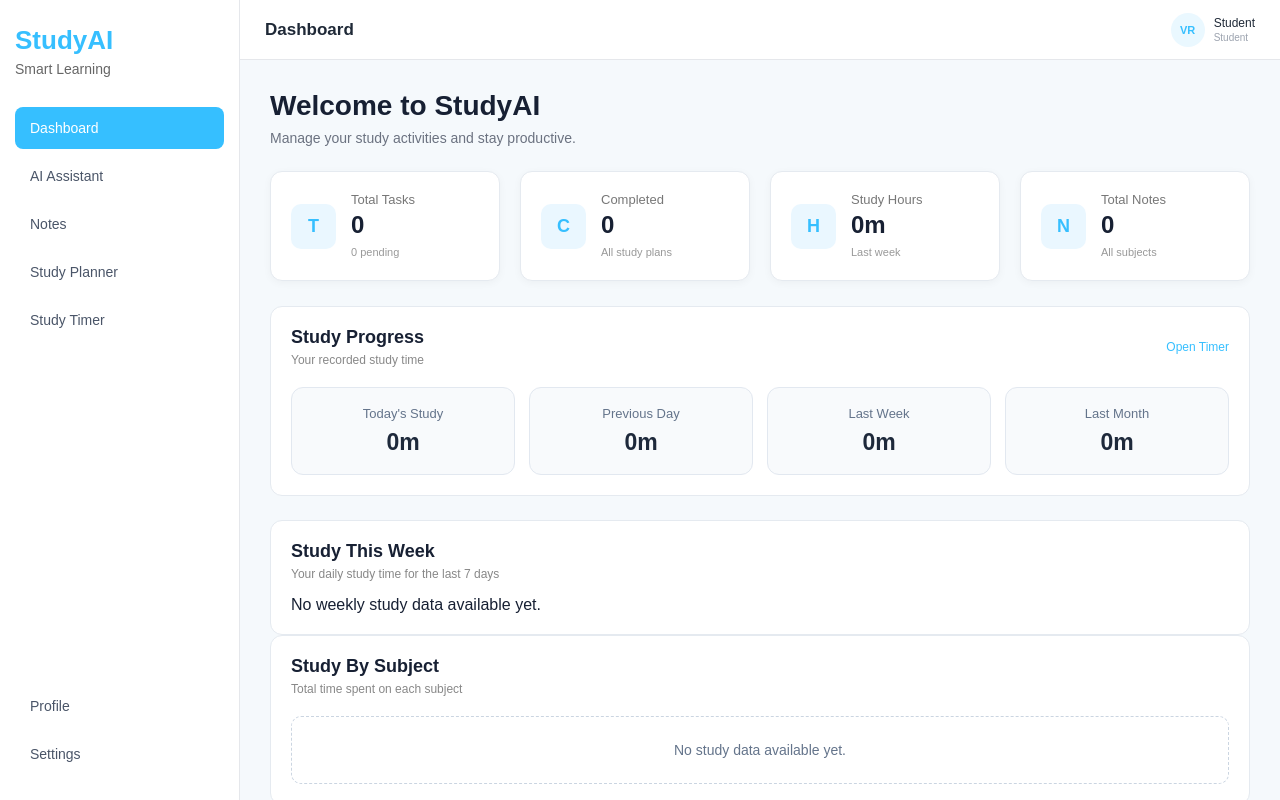
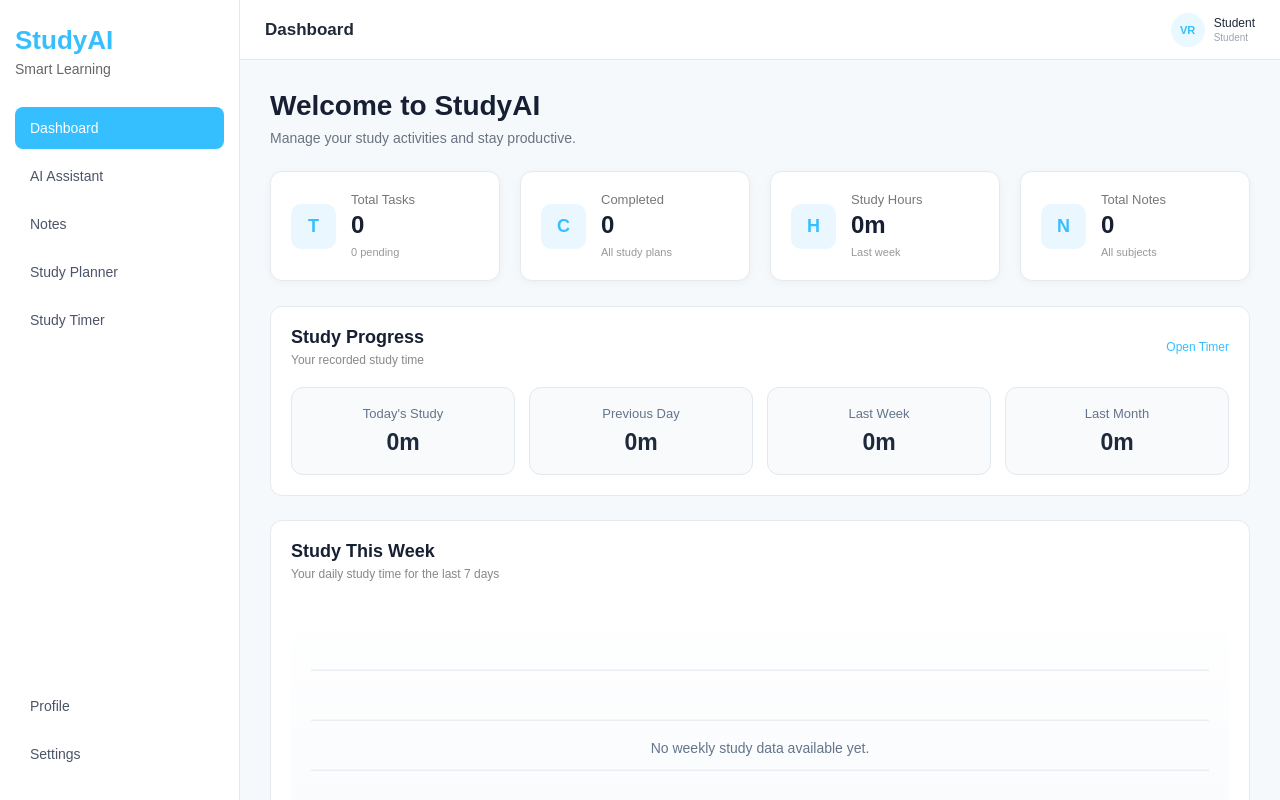
Before and after one commit to ViralRami2608/Study-AI, a React (Create React App) app: page /dashboard in a window 1280 px wide. Shown: the top 800 px of the page. Built offline with nearby package versions, Linux system fonts and the light colour scheme.

Commit message:
fixed ai chat conversation box

```diff
--- a/src/index.css
+++ b/src/index.css
@@ -869,16 +869,22 @@ body {
 }
 
 .ai-conversations {
-width: 100%;
-max-height: 520px;
-overflow-y: auto;
-padding: 10px 5px 20px;
-box-sizing: border-box;
+    flex: 1;
+    min-height: 0;
+    max-height: 745px;
+    width: 100%;
+    overflow-y: auto;
+    padding: 10px 5px 20px;
+    box-sizing: border-box;
 }
 
 .ai-conversation {
 width: 100%;
 margin-bottom: 20px;
+}
+
+.ai-input-area {
+flex-shrink: 0;
 }
 
 .ai-user-row {
@@ -1099,6 +1105,201 @@ max-width: 85%;
   .study-progress-grid {
     grid-template-columns: 1fr;
   }
+}
+
+/* =========================================
+   PROFESSIONAL WEEKLY STUDY CHART
+   ========================================= */
+
+.dashboard-weekly-study {
+    width: 100%;
+    overflow: hidden;
+}
+
+.weekly-study-chart {
+    position: relative;
+    width: 100%;
+    height: 290px;
+    display: flex;
+    align-items: stretch;
+    justify-content: space-between;
+    gap: 14px;
+    padding: 25px 20px 12px;
+    box-sizing: border-box;
+    background: linear-gradient(
+        180deg,
+        #ffffff 0%,
+        #f8fafc 100%
+    );
+}
+
+/* Subtle horizontal guide lines */
+
+.weekly-study-chart::before {
+    content: "";
+    position: absolute;
+    left: 20px;
+    right: 20px;
+    top: 25px;
+    bottom: 48px;
+    background:
+        repeating-linear-gradient(
+            to bottom,
+            transparent 0,
+            transparent 48px,
+            #e9eef5 49px,
+            #e9eef5 50px
+        );
+    pointer-events: none;
+}
+
+/* Individual day */
+
+.weekly-study-day {
+    position: relative;
+    z-index: 1;
+
+    flex: 1;
+    min-width: 0;
+    height: 100%;
+
+    display: flex;
+    flex-direction: column;
+    align-items: center;
+    justify-content: flex-end;
+}
+
+/* Time shown above bar */
+
+.weekly-study-value {
+    min-height: 20px;
+    margin-bottom: 9px;
+
+    font-size: 12px;
+    font-weight: 700;
+    color: #334155;
+
+    text-align: center;
+    white-space: nowrap;
+}
+
+/* Bar background */
+
+.weekly-study-bar-area {
+    width: 100%;
+    max-width: 42px;
+    height: 175px;
+
+    display: flex;
+    align-items: flex-end;
+    justify-content: center;
+
+    background: #eef3f8;
+    border-radius: 10px;
+
+    overflow: hidden;
+
+    box-shadow:
+        inset 0 1px 2px rgba(15, 23, 42, 0.03);
+}
+
+/* Actual study bar */
+
+.weekly-study-bar {
+    width: 100%;
+    min-height: 0;
+
+    background: linear-gradient(
+        180deg,
+        #3b82f6 0%,
+        #2563eb 100%
+    );
+
+    border-radius: 10px 10px 4px 4px;
+
+    box-shadow:
+        0 4px 10px rgba(37, 99, 235, 0.18);
+
+    transition:
+        height 0.35s ease,
+        transform 0.2s ease,
+        box-shadow 0.2s ease;
+}
+
+/* Hover effect */
+
+.weekly-study-day:hover .weekly-study-bar {
+    transform: translateY(-3px);
+
+    box-shadow:
+        0 8px 18px rgba(37, 99, 235, 0.25);
+}
+
+/* Day name */
+
+.weekly-study-label {
+    margin-top: 10px;
+
+    font-size: 12px;
+    font-weight: 600;
+
+    color: #64748b;
+
+    text-align: center;
+}
+
+/* Empty chart */
+
+.weekly-study-empty {
+    width: 100%;
+    height: 100%;
+
+    display: flex;
+    align-items: center;
+    justify-content: center;
+
+    color: #64748b;
+    font-size: 14px;
+}
+
+/* =========================================
+   MOBILE
+   ========================================= */
+
+@media (max-width: 600px) {
+
+    .weekly-study-chart {
+        height: 240px;
+        gap: 7px;
+        padding: 20px 8px 10px;
+    }
+
+    .weekly-study-chart::before {
+        left: 8px;
+        right: 8px;
+        top: 20px;
+        bottom: 43px;
+    }
+
+    .weekly-study-bar-area {
+        max-width: 30px;
+        height: 145px;
+        border-radius: 8px;
+    }
+
+    .weekly-study-bar {
+        border-radius: 8px 8px 3px 3px;
+    }
+
+    .weekly-study-value {
+        font-size: 10px;
+        margin-bottom: 7px;
+    }
+
+    .weekly-study-label {
+        margin-top: 8px;
+        font-size: 10px;
+    }
 }
 
 /* =========================================
@@ -3655,3 +3856,29 @@ padding: 12px 15px;
 body {
   overflow-x: hidden;
 }
+
+.ai-chat-content {
+    flex: 1;
+    min-height: 0;
+    display: flex;
+    flex-direction: column;
+    justify-content: flex-start;
+    align-items: stretch;
+    text-align: left;
+    padding: 0;
+    overflow: hidden;
+}
+
+.ai-conversations {
+    flex: 1;
+    min-height: 0;
+    max-height: none;
+    width: 100%;
+    overflow-y: auto;
+    padding: 10px 5px 20px;
+    box-sizing: border-box;
+}
+
+.ai-input-area {
+    flex-shrink: 0;
+}
```
